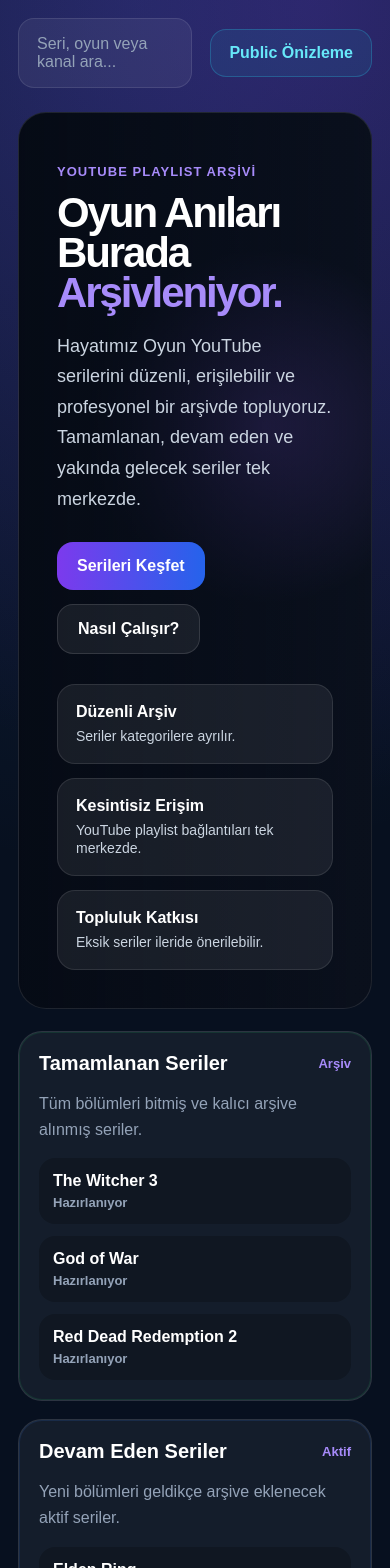
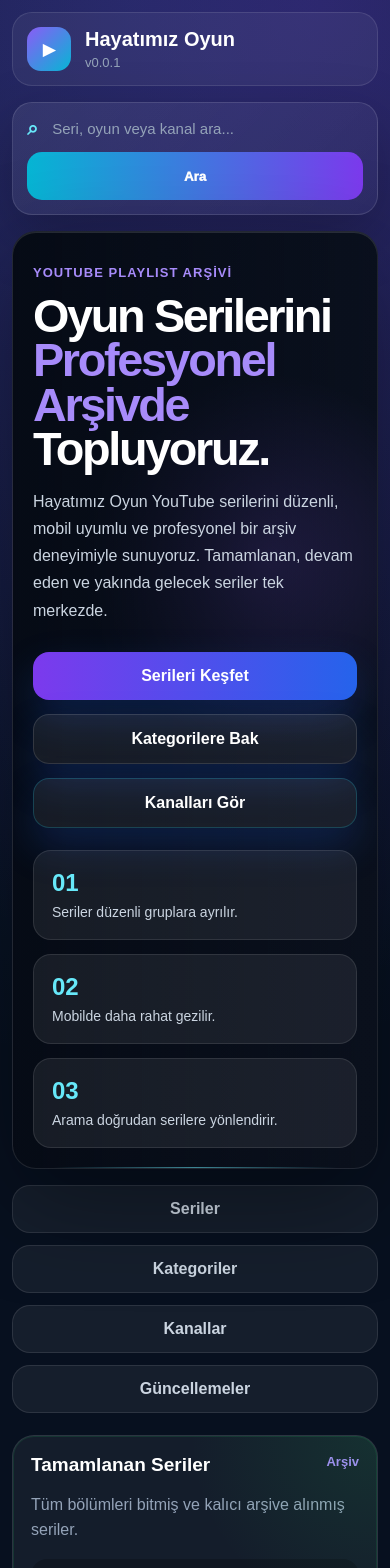
Before and after one commit to hayatimizoyunyoutube/test, a Next.js app: page / in a window 390 px wide. Shown: the top 1568 px of the page. Built offline with nearby package versions, Linux system fonts and the light colour scheme.

Commit message:
v0.0.8 mobil arayuz ve profesyonel butonlar

```diff
--- a/app/globals.css
+++ b/app/globals.css
@@ -1619,3 +1619,381 @@
     grid-template-columns: 1fr;
   }
 }
+
+/* v0.0.8 - Mobile UI and professional actions */
+.mobileHeader {
+  display: none;
+}
+
+.brand.compact {
+  padding: 14px;
+  border: 1px solid rgba(255,255,255,0.1);
+  border-radius: 20px;
+  background: rgba(255,255,255,0.05);
+}
+
+.proTopbar {
+  align-items: stretch;
+}
+
+.homeSearch {
+  flex: 1;
+  max-width: 760px;
+  display: grid;
+  grid-template-columns: auto 1fr auto;
+  align-items: center;
+  gap: 10px;
+  border: 1px solid rgba(255,255,255,0.12);
+  background:
+    linear-gradient(135deg, rgba(255,255,255,0.075), rgba(255,255,255,0.035));
+  border-radius: 20px;
+  padding: 8px 8px 8px 16px;
+  box-shadow: 0 20px 60px rgba(0,0,0,0.24);
+}
+
+.homeSearch span {
+  color: #67e8f9;
+  font-size: 20px;
+  font-weight: 900;
+}
+
+.homeSearch input {
+  min-width: 0;
+  border: 0;
+  outline: none;
+  background: transparent;
+  color: #fff;
+  font-size: 15px;
+}
+
+.homeSearch input::placeholder {
+  color: #94a3b8;
+}
+
+.homeSearch button {
+  border: 0;
+  border-radius: 15px;
+  background: linear-gradient(90deg, #06b6d4, #7c3aed);
+  color: #fff;
+  padding: 13px 18px;
+  font-weight: 1000;
+  cursor: pointer;
+}
+
+.topbarActions {
+  display: flex;
+  gap: 10px;
+}
+
+.topbarActions a {
+  display: grid;
+  place-items: center;
+  border-radius: 17px;
+  background: linear-gradient(90deg, #7c3aed, #2563eb);
+  padding: 0 18px;
+  font-weight: 900;
+  white-space: nowrap;
+}
+
+.topbarActions .soft {
+  background: rgba(255,255,255,0.075);
+  border: 1px solid rgba(255,255,255,0.12);
+}
+
+.proHero {
+  position: relative;
+  box-shadow:
+    inset 0 1px 0 rgba(255,255,255,0.12),
+    0 32px 100px rgba(0,0,0,0.35);
+}
+
+.proHero::after {
+  content: "";
+  position: absolute;
+  inset: auto 40px 0 40px;
+  height: 1px;
+  background: linear-gradient(90deg, transparent, rgba(103,232,249,0.55), transparent);
+}
+
+.proActions a {
+  box-shadow: 0 18px 40px rgba(37, 99, 235, 0.22);
+  transition: transform 0.18s ease, border-color 0.18s ease, background 0.18s ease;
+}
+
+.proActions a:hover,
+.topbarActions a:hover,
+.cardAction:hover,
+.homeSearch button:hover,
+.seriesSearchForm button:hover,
+.seriesSearchForm a:hover {
+  transform: translateY(-2px);
+}
+
+.proActions .cyan {
+  border-color: rgba(34, 211, 238, 0.22);
+}
+
+.proHeroPanel div {
+  transition: transform 0.18s ease, background 0.18s ease;
+}
+
+.proHeroPanel div:hover {
+  transform: translateY(-3px);
+  background: rgba(255,255,255,0.1);
+}
+
+.proHeroPanel strong {
+  color: #67e8f9;
+  font-size: 24px;
+}
+
+.mobileQuickNav {
+  display: none;
+}
+
+.proSeriesGrid .sectionCard {
+  position: relative;
+  overflow: hidden;
+}
+
+.proSeriesGrid .sectionCard::after {
+  content: "";
+  position: absolute;
+  inset: 0;
+  opacity: 0.12;
+  pointer-events: none;
+}
+
+.proSeriesGrid .completed::after {
+  background: radial-gradient(circle at top right, #22c55e, transparent 34%);
+}
+
+.proSeriesGrid .activeSeries::after {
+  background: radial-gradient(circle at top right, #3b82f6, transparent 34%);
+}
+
+.proSeriesGrid .planned::after {
+  background: radial-gradient(circle at top right, #a855f7, transparent 34%);
+}
+
+.cardAction {
+  position: relative;
+  z-index: 1;
+  display: inline-flex;
+  margin-top: 18px;
+  border-radius: 16px;
+  background: linear-gradient(90deg, rgba(6,182,212,0.88), rgba(124,58,237,0.88));
+  padding: 13px 16px;
+  font-weight: 1000;
+}
+
+.proAbout {
+  display: flex;
+  justify-content: space-between;
+  gap: 18px;
+  align-items: center;
+}
+
+.proAbout a {
+  flex: 0 0 auto;
+  border-radius: 16px;
+  background: linear-gradient(90deg, #7c3aed, #2563eb);
+  padding: 15px 18px;
+  font-weight: 1000;
+}
+
+.seriesSearchForm {
+  box-shadow: 0 18px 50px rgba(0,0,0,0.22);
+}
+
+.seriesSearchForm button {
+  min-height: 52px;
+  background: linear-gradient(90deg, #06b6d4, #7c3aed);
+  transition: transform 0.18s ease;
+}
+
+.seriesSearchForm a {
+  min-height: 52px;
+  transition: transform 0.18s ease;
+}
+
+.filterGroup a {
+  transition: transform 0.18s ease, background 0.18s ease;
+}
+
+.filterGroup a:hover {
+  transform: translateY(-1px);
+}
+
+@media (max-width: 1100px) {
+  .topbarActions {
+    display: none;
+  }
+
+  .homeSearch {
+    max-width: none;
+  }
+}
+
+@media (max-width: 980px) {
+  .mobileHeader {
+    display: block;
+    margin-bottom: 16px;
+  }
+
+  .site-shell {
+    display: block;
+  }
+
+  .content {
+    padding: 16px;
+  }
+
+  .proTopbar {
+    display: block;
+    margin-bottom: 16px;
+  }
+
+  .homeSearch {
+    grid-template-columns: auto 1fr;
+    gap: 12px;
+    padding: 14px;
+  }
+
+  .homeSearch button {
+    grid-column: 1 / -1;
+    width: 100%;
+    min-height: 48px;
+  }
+
+  .hero {
+    border-radius: 24px;
+    padding: 24px;
+    gap: 22px;
+  }
+
+  h1 {
+    font-size: clamp(38px, 12vw, 58px);
+  }
+
+  .heroText p:not(.eyebrow) {
+    font-size: 16px;
+  }
+
+  .actions {
+    display: grid;
+    grid-template-columns: 1fr;
+  }
+
+  .actions a {
+    text-align: center;
+  }
+
+  .mobileQuickNav {
+    display: grid;
+    grid-template-columns: repeat(2, 1fr);
+    gap: 12px;
+    margin: 16px 0;
+  }
+
+  .mobileQuickNav a {
+    border: 1px solid rgba(255,255,255,0.1);
+    border-radius: 18px;
+    background: rgba(255,255,255,0.06);
+    padding: 14px;
+    text-align: center;
+    color: #cbd5e1;
+    font-weight: 900;
+  }
+
+  .seriesGrid {
+    gap: 14px;
+  }
+
+  .sectionCard {
+    border-radius: 22px;
+    padding: 18px;
+  }
+
+  .sectionHead {
+    align-items: flex-start;
+  }
+
+  .sectionHead h2 {
+    font-size: 19px;
+  }
+
+  .cardAction {
+    width: 100%;
+    justify-content: center;
+  }
+
+  .proAbout {
+    display: grid;
+  }
+
+  .proAbout a {
+    text-align: center;
+  }
+
+  .seriesFilterPanel,
+  .filterSummary,
+  .seriesGroup,
+  .categoriesHero,
+  .channelsHero,
+  .updatesHero,
+  .seriesDetailHero {
+    border-radius: 22px;
+  }
+
+  .filterGroup div {
+    flex-wrap: nowrap;
+    overflow-x: auto;
+    padding-bottom: 6px;
+  }
+
+  .filterGroup a {
+    flex: 0 0 auto;
+  }
+}
+
+@media (max-width: 520px) {
+  .content,
+  .seriesPage,
+  .categoriesPage,
+  .channelsPage,
+  .updatesPage,
+  .seriesDetailPage {
+    padding: 12px;
+  }
+
+  .mobileQuickNav {
+    grid-template-columns: 1fr;
+  }
+
+  .hero,
+  .seriesHero,
+  .categoriesHero,
+  .channelsHero,
+  .updatesHero,
+  .seriesDetailHero {
+    padding: 20px;
+  }
+
+  .seriesStats,
+  .categoryStats,
+  .channelStats,
+  .updatesStats {
+    gap: 10px;
+  }
+
+  .miniList div,
+  .linkedSeries a,
+  .channelSeriesList a {
+    padding: 12px;
+  }
+
+  .detailStatsGrid {
+    gap: 10px;
+  }
+}
--- a/app/page.tsx
+++ b/app/page.tsx
@@ -1,4 +1,11 @@
-const version = process.env.NEXT_PUBLIC_SITE_VERSION || "v0.0.1";
+const version = process.env.NEXT_PUBLIC_SITE_VERSION || "v0.0.8";
+
+const quickLinks = [
+  { href: "/series", label: "Seriler" },
+  { href: "/categories", label: "Kategoriler" },
+  { href: "/channels", label: "Kanallar" },
+  { href: "/updates", label: "Güncellemeler" }
+];
 
 export default function HomePage() {
   return (
@@ -14,60 +21,83 @@
 
         <nav className="nav">
           <a className="active" href="/">Ana Sayfa</a>
-          <a href="/series">Seriler</a>
-          <a href="/categories">Kategoriler</a>
-          <a href="/channels">Kanallar</a>
-          <a href="/updates">Güncellemeler</a>
-          <a href="#about">Arşiv Hakkında</a>
+          {quickLinks.map((link) => (
+            <a key={link.href} href={link.href}>{link.label}</a>
+          ))}
         </nav>
 
         <div className="versionBox">
           <strong>{version}</strong>
-          <span>Temiz public başlangıç</span>
+          <span>Mobil arayüz ve profesyonel butonlar</span>
         </div>
       </aside>
 
       <section className="content">
-        <header className="topbar">
-          <div className="search">Seri, oyun veya kanal ara...</div>
-          <div className="status">Public Önizleme</div>
+        <header className="mobileHeader">
+          <div className="brand compact">
+            <div className="brandIcon">▶</div>
+            <div>
+              <strong>Hayatımız Oyun</strong>
+              <span>{version}</span>
+            </div>
+          </div>
         </header>
 
-        <section className="hero">
+        <header className="topbar proTopbar">
+          <form className="homeSearch" action="/series">
+            <span>⌕</span>
+            <input name="q" placeholder="Seri, oyun veya kanal ara..." />
+            <button type="submit">Ara</button>
+          </form>
+
+          <div className="topbarActions">
+            <a href="/series">Serileri Aç</a>
+            <a href="/updates" className="soft">Gelişim Notları</a>
+          </div>
+        </header>
+
+        <section className="hero proHero">
           <div className="heroText">
             <p className="eyebrow">YOUTUBE PLAYLIST ARŞİVİ</p>
             <h1>
-              Oyun Anıları Burada <span>Arşivleniyor.</span>
+              Oyun Serilerini <span>Profesyonel Arşivde</span> Topluyoruz.
             </h1>
             <p>
-              Hayatımız Oyun YouTube serilerini düzenli, erişilebilir ve
-              profesyonel bir arşivde topluyoruz. Tamamlanan, devam eden ve
-              yakında gelecek seriler tek merkezde.
+              Hayatımız Oyun YouTube serilerini düzenli, mobil uyumlu ve
+              profesyonel bir arşiv deneyimiyle sunuyoruz. Tamamlanan, devam
+              eden ve yakında gelecek seriler tek merkezde.
             </p>
 
-            <div className="actions">
+            <div className="actions proActions">
               <a href="/series">Serileri Keşfet</a>
-              <a className="ghost" href="#about">Nasıl Çalışır?</a>
+              <a className="ghost" href="/categories">Kategorilere Bak</a>
+              <a className="ghost cyan" href="/channels">Kanalları Gör</a>
             </div>
           </div>
 
-          <div className="heroPanel">
+          <div className="heroPanel proHeroPanel">
             <div>
-              <strong>Düzenli Arşiv</strong>
-              <span>Seriler kategorilere ayrılır.</span>
+              <strong>01</strong>
+              <span>Seriler düzenli gruplara ayrılır.</span>
             </div>
             <div>
-              <strong>Kesintisiz Erişim</strong>
-              <span>YouTube playlist bağlantıları tek merkezde.</span>
+              <strong>02</strong>
+              <span>Mobilde daha rahat gezilir.</span>
             </div>
             <div>
-              <strong>Topluluk Katkısı</strong>
-              <span>Eksik seriler ileride önerilebilir.</span>
+              <strong>03</strong>
+              <span>Arama doğrudan serilere yönlendirir.</span>
             </div>
           </div>
         </section>
 
-        <section id="series" className="seriesGrid">
+        <section className="mobileQuickNav">
+          {quickLinks.map((link) => (
+            <a key={link.href} href={link.href}>{link.label}</a>
+          ))}
+        </section>
+
+        <section id="series" className="seriesGrid proSeriesGrid">
           <article className="sectionCard completed">
             <div className="sectionHead">
               <h2>Tamamlanan Seriler</h2>
@@ -79,6 +109,7 @@
               <div>God of War <span>Hazırlanıyor</span></div>
               <div>Red Dead Redemption 2 <span>Hazırlanıyor</span></div>
             </div>
+            <a className="cardAction" href="/series?status=completed">Tamamlananları Gör</a>
           </article>
 
           <article className="sectionCard activeSeries">
@@ -92,6 +123,7 @@
               <div>Baldur's Gate 3 <span>Hazırlanıyor</span></div>
               <div>Cyberpunk 2077 <span>Hazırlanıyor</span></div>
             </div>
+            <a className="cardAction" href="/series?status=active">Devam Edenleri Gör</a>
           </article>
 
           <article className="sectionCard planned">
@@ -105,16 +137,20 @@
               <div>GTA VI <span>Planlandı</span></div>
               <div>S.T.A.L.K.E.R. 2 <span>Yakında</span></div>
             </div>
+            <a className="cardAction" href="/series?status=planned">Planlananları Gör</a>
           </article>
         </section>
 
-        <section id="about" className="aboutBox">
-          <h2>v0.0.1 hedefi</h2>
-          <p>
-            Bu sürüm sadece sitenin temiz şekilde açıldığını kanıtlamak için
-            hazırlandı. Supabase, giriş sistemi, admin panel ve API entegrasyonları
-            sonraki sürümlerde yavaş yavaş eklenecek.
-          </p>
+        <section id="about" className="aboutBox proAbout">
+          <div>
+            <h2>v0.0.8 hedefi</h2>
+            <p>
+              Bu sürümde sitenin mobil görünümü, arama alanı ve buton düzenleri
+              profesyonel hale getirildi. Supabase, auth ve admin özellikleri
+              sonraki sürümlerde eklenecek.
+            </p>
+          </div>
+          <a href="/updates">Yol Haritasını Aç</a>
         </section>
       </section>
     </main>
```
Also changed, not shown: GUNCELLEMELER/PLANLANANLAR/v0.0.8.md (deleted, +0 -13 lines), GUNCELLEMELER/TAMAMLANANLAR/v0.0.8.md (added, +30 -0 lines), 1 other file (tests, documents, lock files or other folders).
